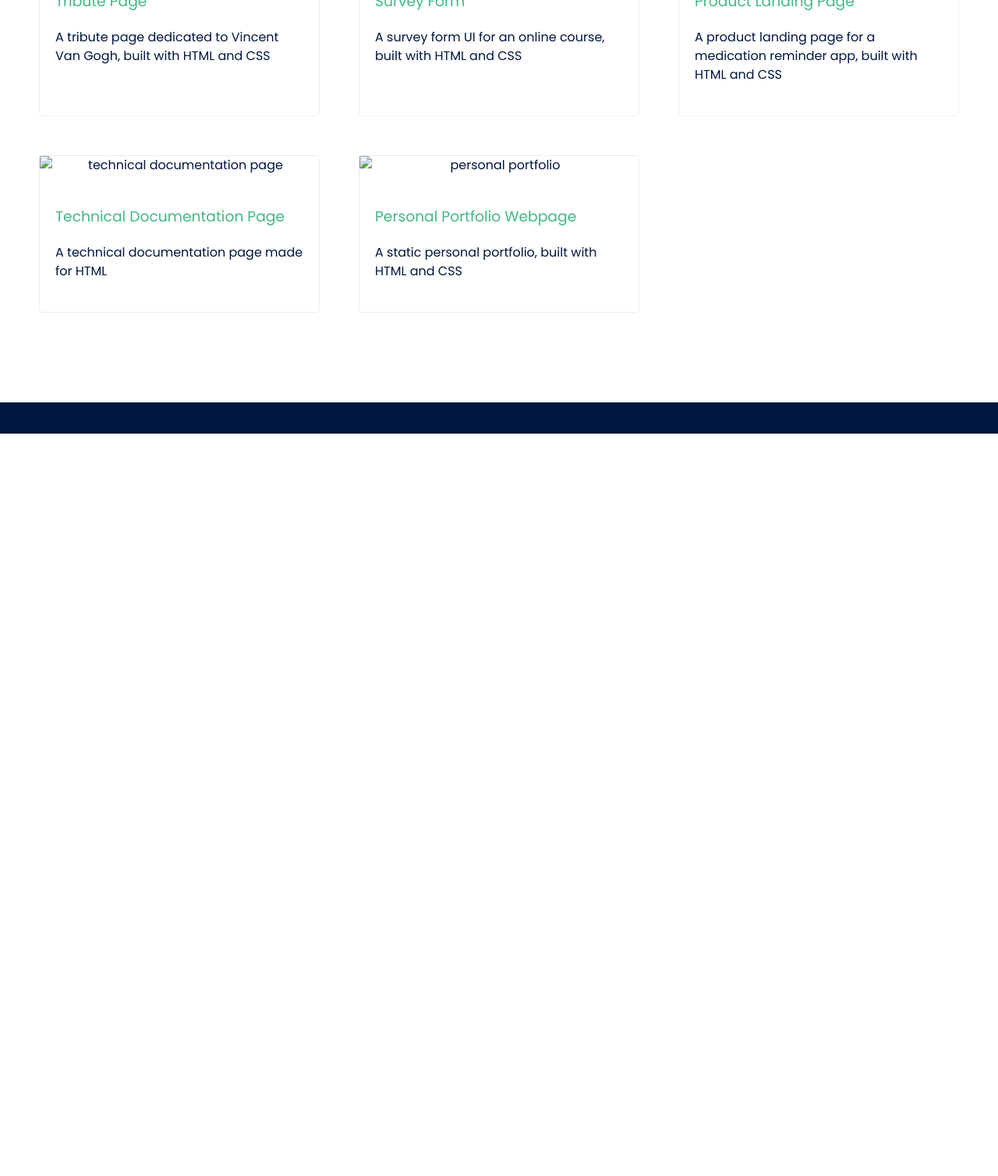
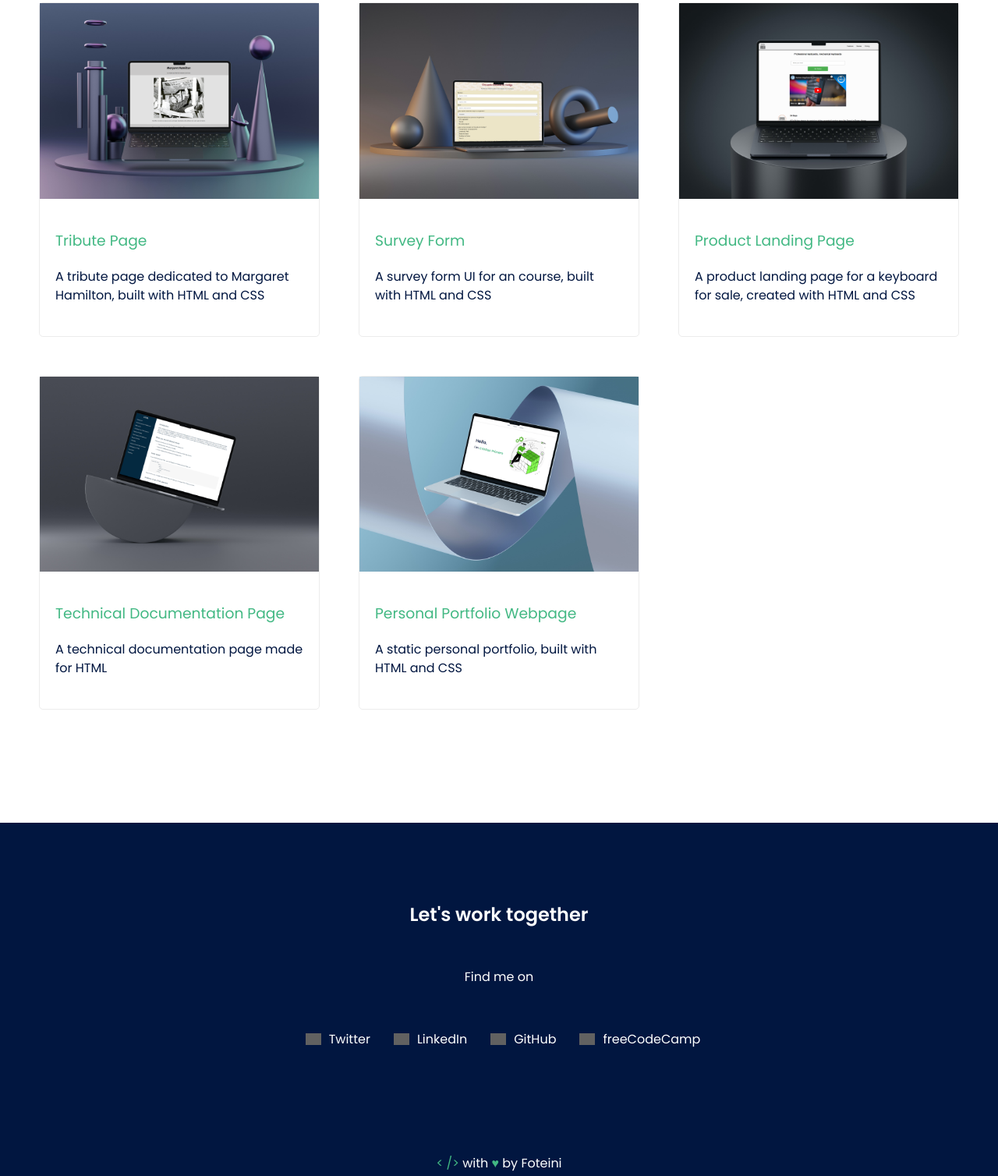
Before and after one commit to SoySkiper/freecodecamp-RWD, a plain HTML site: page PersonalPortfolio/index.html in a window 1280 px wide. Shown: the part 1573-3081 px from the top of the page at 78% size. Before the commit the page ends 2129 px from the top, so only its background shows below. Drawn offline with Linux system fonts and the light colour scheme; grey boxes are pictures that could not be loaded.

Commit message:
Add icons svg

```diff
--- a/PersonalPortfolio/index.html
+++ b/PersonalPortfolio/index.html
@@ -69,7 +69,7 @@
             <ul>
               <li>Programming</li>
               <li>App & Web Development</li>
-              <li>Front-End</li>
+              <li>Front-End VueJS</li>
             </ul>
           </div>
           <div id="my-story">
@@ -93,47 +93,47 @@
         <div class="projects-grid">
           <div class="card">
             <div class="project-img">
-              <img src="../tribute-page/images/TributePage_preview.jpg" alt="tribute page">
+              <img src="https://github.com/SoySkiper/freecodecamp-RWD/blob/main/PersonalPortfolio/images/lineTime.png?raw=true" alt="tribute page">
             </div>
             <div class="desc">
               <h3 class="project-tile">
-                <a href="https://github.com/sfoteini/responsive-web-design-freeCodeCamp/tree/master/tribute-page">Tribute Page</a>
+                <a href="https://github.com/SoySkiper/freecodecamp-RWD/tree/main/TributePage">Tribute Page</a>
               </h3>
-              <p>A tribute page dedicated to Vincent Van Gogh, built with HTML and CSS</p>
+              <p>A tribute page dedicated to Margaret Hamilton, built with HTML and CSS</p>
             </div>
           </div>
 
           <div class="card">
             <div class="project-img">
-              <img src="../survey-form/images/survey_preview.jpg" alt="survey form">
+              <img src="https://github.com/SoySkiper/freecodecamp-RWD/blob/main/PersonalPortfolio/images/form.png?raw=true" alt="survey form">
             </div>
             <div class="desc">
               <h3 class="project-tile">
-                <a href="https://github.com/sfoteini/responsive-web-design-freeCodeCamp/tree/master/survey-form">Survey Form</a>
+                <a href="https://github.com/SoySkiper/freecodecamp-RWD/tree/main/SurveyForm">Survey Form</a>
               </h3>
-              <p>A survey form UI for an online course, built with HTML and CSS</p>
+              <p>A survey form UI for an course, built with HTML and CSS</p>
             </div>
           </div>
 
           <div class="card">
             <div class="project-img">
-              <img src="../product-landing-page/images/landingPage.jpg" alt="product landing page">
+              <img src="https://github.com/SoySkiper/freecodecamp-RWD/blob/main/PersonalPortfolio/images/key.png?raw=true" alt="product landing page">
             </div>
             <div class="desc">
               <h3 class="project-tile">
-                <a href="https://github.com/sfoteini/responsive-web-design-freeCodeCamp/tree/master/product-landing-page">Product Landing Page</a>
+                <a href="https://github.com/SoySkiper/freecodecamp-RWD/tree/main/SurveyForm">Product Landing Page</a>
               </h3>
-              <p>A product landing page for a medication reminder app, built with HTML and CSS</p>
+              <p>A product landing page for a keyboard for sale, created with HTML and CSS</p>
             </div>
           </div>
 
           <div class="card">
             <div class="project-img">
-              <img src="../technical-documentation-page/images/TechnicalDocumentation.jpg" alt="technical documentation page">
+              <img src="https://github.com/SoySkiper/freecodecamp-RWD/blob/main/PersonalPortfolio/images/documetation.png?raw=true" alt="technical documentation page">
             </div>
             <div class="desc">
               <h3 class="project-tile">
-                <a href="https://github.com/sfoteini/responsive-web-design-freeCodeCamp/tree/master/technical-documentation-page">Technical Documentation Page</a>
+                <a href="https://github.com/SoySkiper/freecodecamp-RWD/tree/main/TechnicalDocumentationPage">Technical Documentation Page</a>
               </h3>
               <p>A technical documentation page made for HTML</p>
             </div>
@@ -141,11 +141,11 @@
 
           <div class="card">
             <div class="project-img">
-              <img src="images/personalPortfolioz.jpg" alt="personal portfolio">
+              <img src="https://github.com/SoySkiper/freecodecamp-RWD/blob/main/PersonalPortfolio/images/portfolio.png?raw=true" alt="personal portfolio">
             </div>
             <div class="desc">
               <h3 class="project-tile">
-                <a href="https://github.com/sfoteini/responsive-web-design-freeCodeCamp/tree/master/personal-portfolio">Personal Portfolio Webpage</a>
+                <a href="https://github.com/SoySkiper/freecodecamp-RWD/tree/main/PersonalPortfolio">Personal Portfolio Webpage</a>
               </h3>
               <p>A static personal portfolio, built with HTML and CSS</p>
             </div>
@@ -154,7 +154,35 @@
         </div>
 
       </section>
+
+      <section id="contact">
+        <h2>Let's work together</h2>
+        <p>Find me on</p>
+        <div class="contact-links">
+          <a href="https://twitter.com/SoySkiper" target="_blank" class="contact-details">
+            <img src="https://raw.githubusercontent.com/sfoteini/responsive-web-design-freeCodeCamp/afcd86eae3fc73fd254e961fec9f69d190160212/personal-portfolio/images/twitter.svg" alt="twitter logo" class="contact-icon">Twitter
+          </a>
+          <a href="https://www.linkedin.com/in/cristianprimero/" target="_blank" class="contact-details">
+            <img src="https://raw.githubusercontent.com/sfoteini/responsive-web-design-freeCodeCamp/afcd86eae3fc73fd254e961fec9f69d190160212/personal-portfolio/images/linkedin.svg" alt="linkedin logo" class="contact-icon">LinkedIn
+          </a>
+          <a href="https://github.com/SoySkiper" target="_blank" class="contact-details">
+            <img src="https://raw.githubusercontent.com/sfoteini/responsive-web-design-freeCodeCamp/afcd86eae3fc73fd254e961fec9f69d190160212/personal-portfolio/images/github.svg" alt="github logo" class="contact-icon">GitHub
+          </a>
+          <a id="profile-link" href="https://www.freecodecamp.org/SoySkiper" target="_blank" class="contact-details">
+            <img src="https://raw.githubusercontent.com/sfoteini/responsive-web-design-freeCodeCamp/afcd86eae3fc73fd254e961fec9f69d190160212/personal-portfolio/images/freecodecamp.svg" alt="freeCodeCamp logo" class="contact-icon">freeCodeCamp
+          </a>
+        </div>
+      </section>
+
     </main>
-    <footer></footer>
+    <footer>
+      <p>
+        <span class="code">&lt;</span>
+        <span class="code">&#47;&gt;</span>
+        with
+        <span class="heart"></span>
+        by Foteini
+      </p>
+    </footer>
   </body>
 </html>
--- a/PersonalPortfolio/styles.css
+++ b/PersonalPortfolio/styles.css
@@ -47,8 +47,6 @@ img {
   display: block;
 }
 
-/* Navigation */
-
 .nav {
   display: flex;
   justify-content: center;
@@ -89,7 +87,7 @@ nav a:hover .code {
   flex-direction: row;
   justify-content: space-around;
   align-items: center;
-  height: 90vh;
+  height: 100vh;
 }
 
 @media (max-width: 850px) {
```
Also changed, not shown: PersonalPortfolio/images/freecodecamp.svg (added), PersonalPortfolio/images/github.svg (added), PersonalPortfolio/images/linkedin.svg (added), PersonalPortfolio/images/twitter.svg (added).
